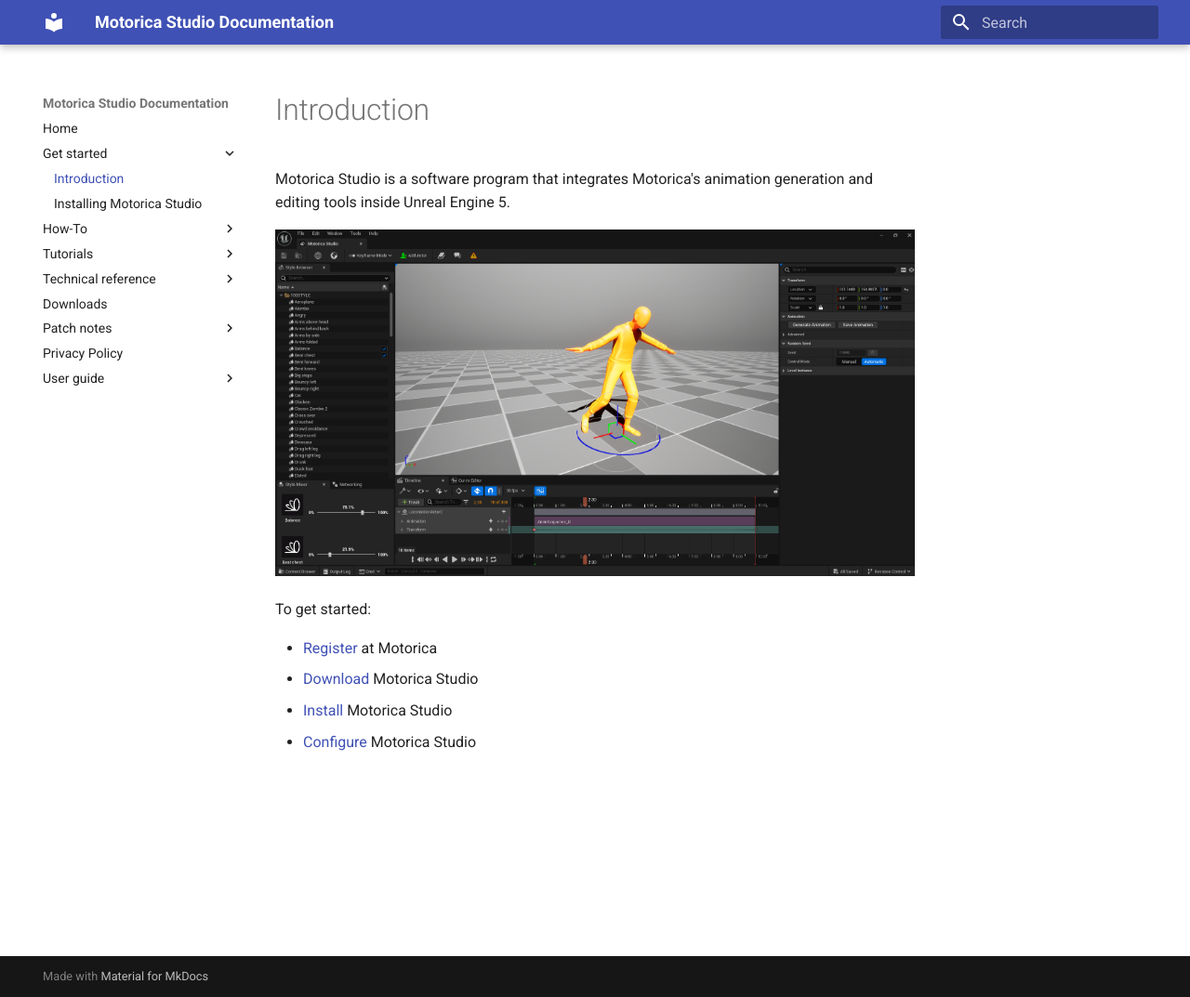
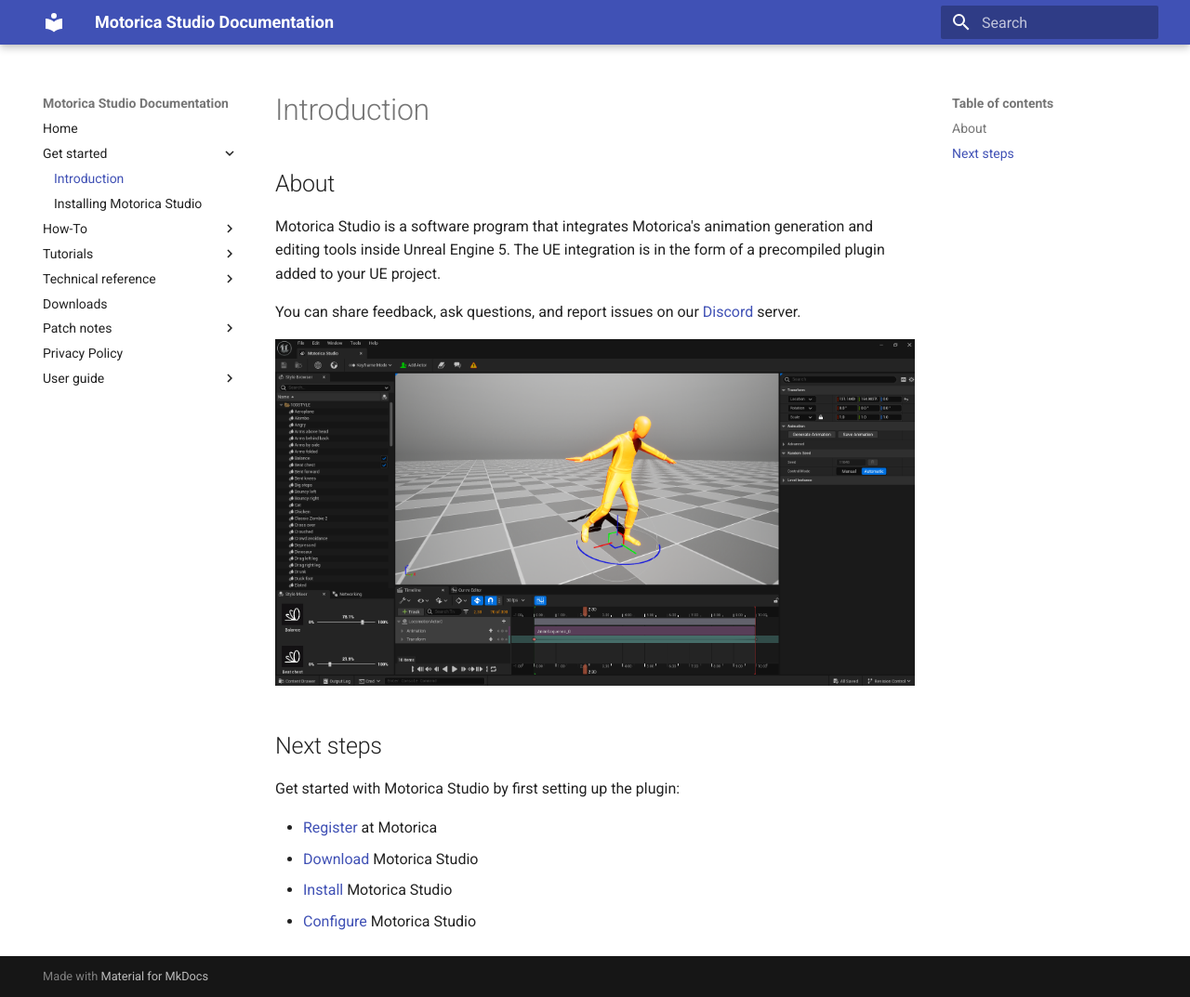
Before and after one commit to MotoricaAI/MoStudioDocs, an MkDocs documentation site: the page built from docs/get-started/index.md, in a window 1280 px wide and 1073 px high. Shown: the whole window at 93% size. Built offline with MkDocs 1.6.1 and Material for MkDocs 9.7.7, drawn with Linux system fonts in a browser that asks for light colours.

Commit message:
Update docs

```diff
--- a/docs/get-started/index.md
+++ b/docs/get-started/index.md
@@ -1,10 +1,16 @@
 # Introduction
 
-Motorica Studio is a software program that integrates Motorica's animation generation and editing tools inside Unreal Engine 5.
+## About
+
+Motorica Studio is a software program that integrates Motorica's animation generation and editing tools inside Unreal Engine 5. The UE integration is in the form of a precompiled plugin added to your UE project.
+
+You can share feedback, ask questions, and report issues on our [Discord](https://discord.com/invite/KWRqNzcjYA) server.
 
 ![](/images/motorica-studio-editor-example-1.png)
 
-To get started:
+## Next steps
+
+Get started with Motorica Studio by first setting up the plugin:
 
 - [Register](/get-started/installing/#register-at-motorica) at Motorica
 - [Download](/get-started/installing/#download-motorica-studio) Motorica Studio
```
